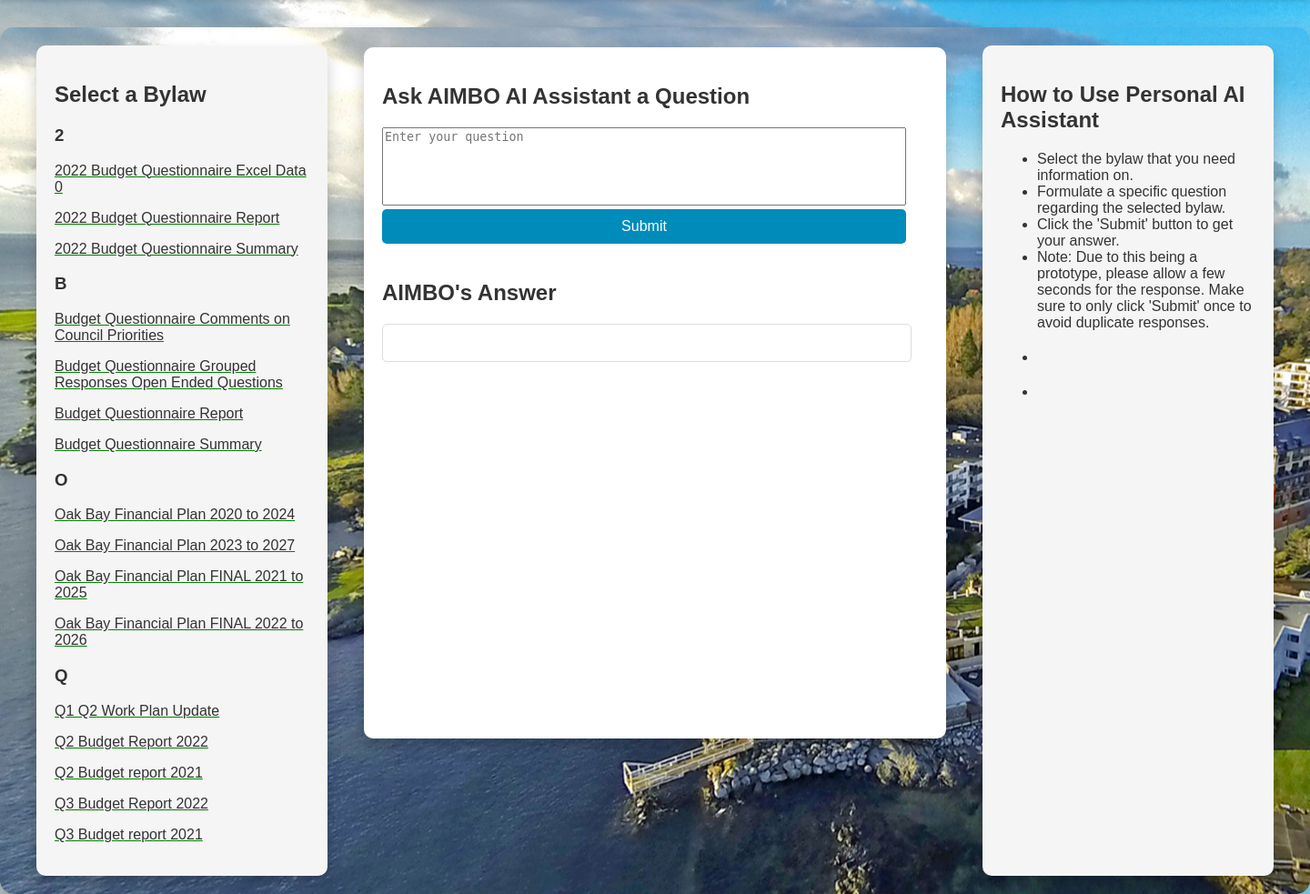
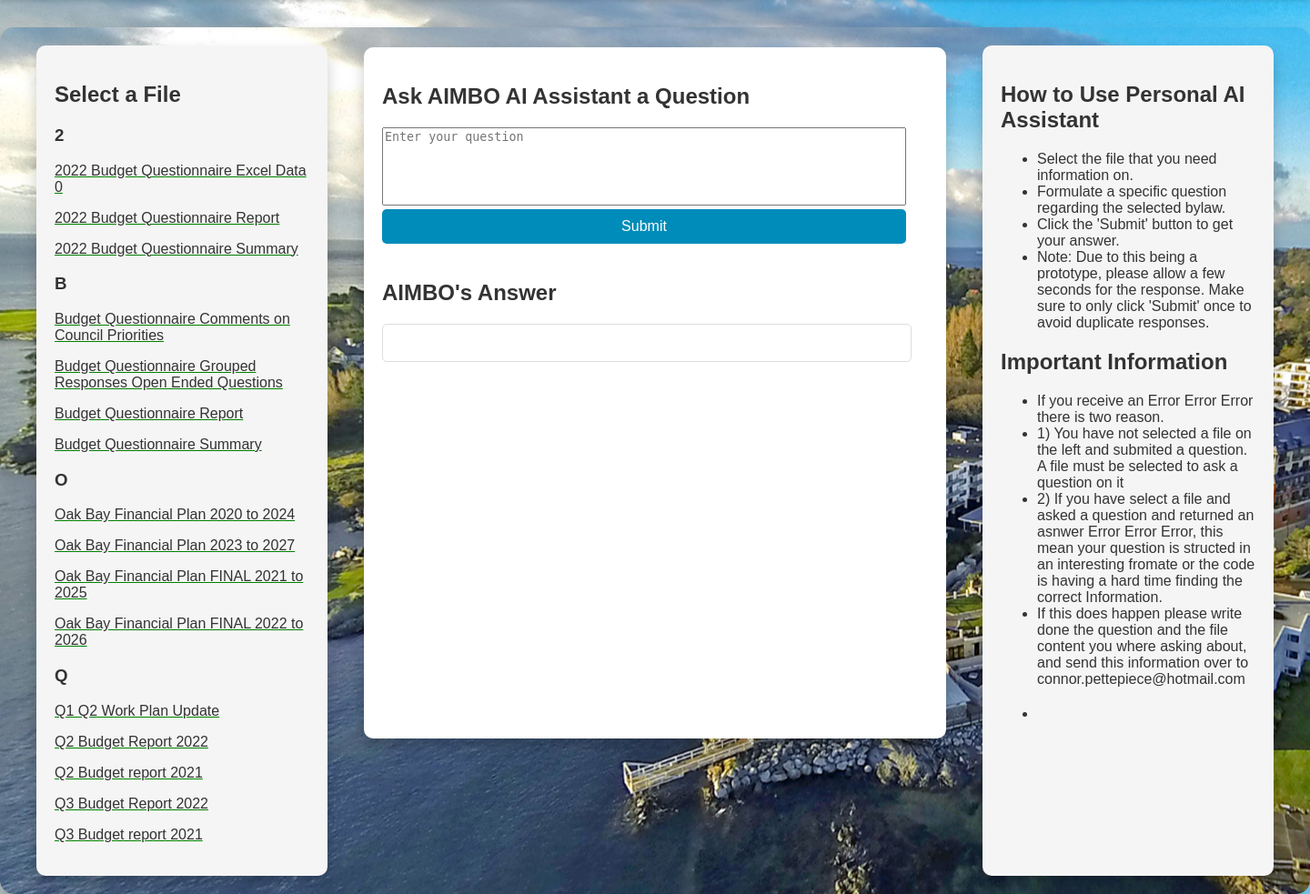
Before and after one commit to ConPeace/AI_PDF_READER, a Flask app: page / in a window 1440 px wide. Shown: the part 100-1083 px from the top of the page at 91% size. Run offline with Flask 3, Linux system fonts and the light colour scheme; parts of the project's set-up code (start-up, migrations or seed data) failed here and were passed over; some libraries are stand-ins or nearby versions.

Commit message:
Update index.html

```diff
--- a/templates/index.html
+++ b/templates/index.html
@@ -12,7 +12,7 @@
     </header>
     <div id="main-container">
       <aside id="left-aside">
-        <h2> Select a Bylaw</h2>
+        <h2> Select a File</h2>
         <div id="bylawContainer">
         </div>
       </aside>
@@ -27,14 +27,17 @@
        <aside id="right-aside">
             <h2>How to Use Personal AI Assistant</h2>
             <ul>
-                <li>Select the bylaw that you need information on.</li>
+                <li>Select the file that you need information on.</li>
                 <li>Formulate a specific question regarding the selected bylaw.</li>
                 <li>Click the 'Submit' button to get your answer.</li>
                 <li>Note: Due to this being a prototype, please allow a few seconds for the response. Make sure to only click 'Submit' once to avoid duplicate responses.</li>
             </ul>
-            <h2></h2>
+            <h2>Important Information</h2>
             <ul>
-               <li></li>
+               <li>If you receive an Error Error Error there is two reason.</li>
+              <li>1) You have not selected a file on the left and submited a question. A file must be selected to ask a question on it </li>
+              <li>2) If you have select a file and asked a question and returned an asnwer Error Error Error, this mean your question is structed in an interesting fromate or the code is having a hard time finding the correct Information.</li>
+              <li> If this does happen please write done the question and the file content you where asking about, and send this information over to connor.pettepiece@hotmail.com</li>
             </ul>
           <h2></h2>
           <ul>
```
